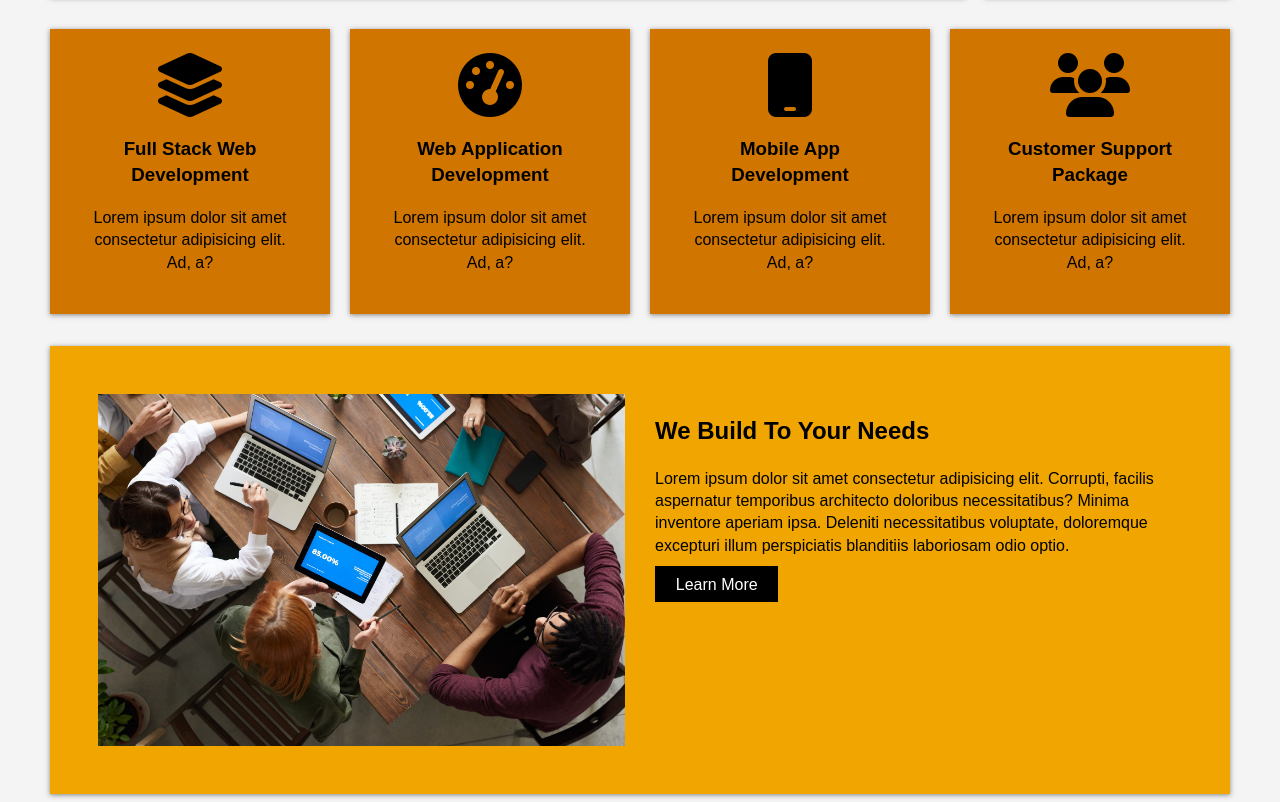
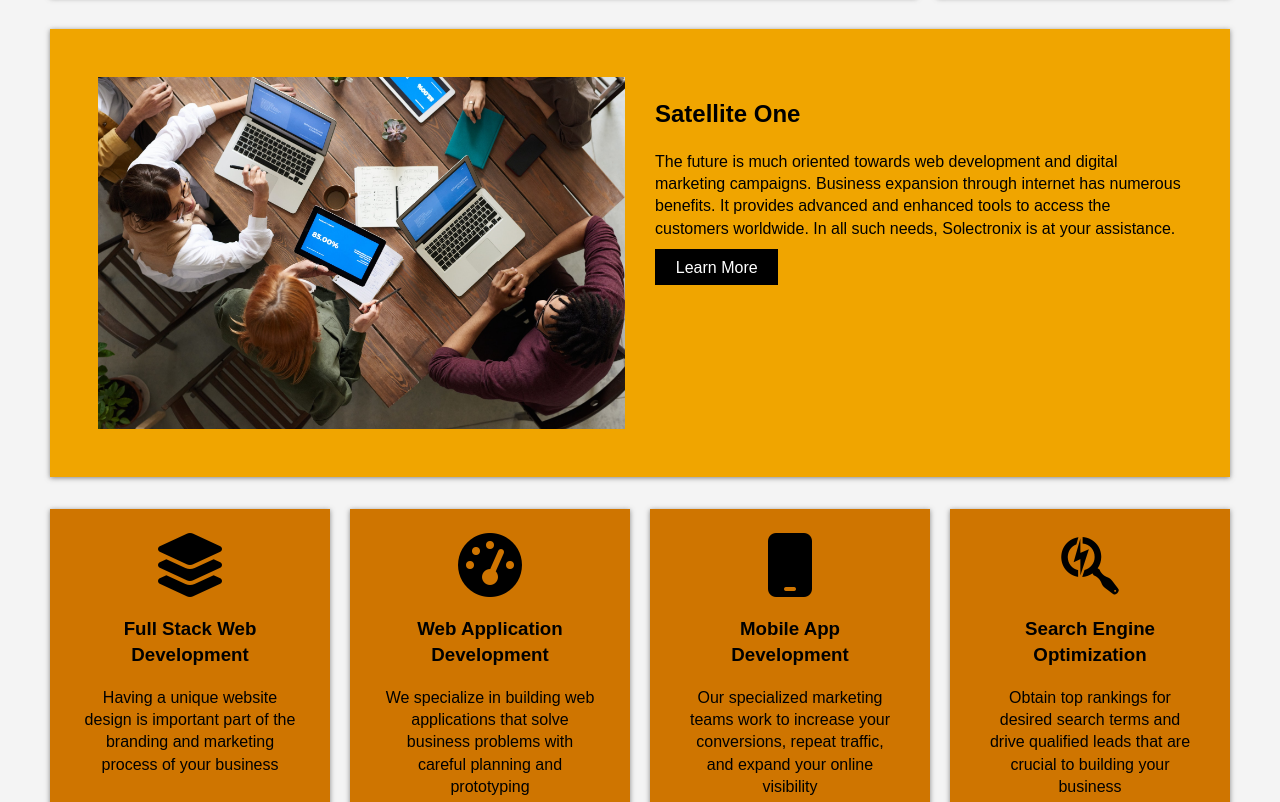
Before and after one commit to robertparkala/Satellite-One-Web-Development-Grid-Page, a plain HTML site: page index.html in a window 1280 px wide. Shown: the part 748-1550 px from the top of the page. Drawn offline with Linux system fonts and the light colour scheme.

Commit message:
updated page layout with additional info section

```diff
--- a/index.html
+++ b/index.html
@@ -16,7 +16,7 @@
       <nav class="main-nav">
         <ul>
           <li><a href="#">Home</a></li>
-          <li><a href="#">About</a></li>
+          <li><a href="#about">About</a></li>
           <li><a href="#services">Services</a></li>
           <li><a href="#">Contact</a></li>
         </ul>
@@ -25,10 +25,11 @@
       <!-- Top Container (Showcase, Top Box A and B) -->
       <section class="top-container">
         <header class="showcase">
-          <h1>Satellite Web Development</h1>
+          <h1>Satellite One</h1>
+          <h1 class="sub-heading">Web Development</h1>
           <p>
-            Lorem ipsum dolor sit amet consectetur adipisicing elit. Error
-            nesciunt blanditiis dolorum facilis saepe voluptates.
+            We are a creative agency with a passion for design, development &
+            SEO.
           </p>
           <a href="#" class="btn">Read More</a>
         </header>
@@ -44,44 +45,72 @@
         </div>
       </section>
 
+      <!-- Info Section 1 -->
+      <section id="about" class="info">
+        <img src="img/pic1.jpg" alt="" />
+        <div>
+          <h2>Satellite One</h2>
+          <p>
+            The future is much oriented towards web development and digital
+            marketing campaigns. Business expansion through internet has
+            numerous benefits. It provides advanced and enhanced tools to access
+            the customers worldwide. In all such needs, Solectronix is at your
+            assistance.
+          </p>
+          <a href="#" class="btn">Learn More</a>
+        </div>
+      </section>
+
       <!-- Boxes Section -->
       <section id="services" class="boxes">
         <div class="box">
           <i class="fas fa-layer-group fa-4x"></i>
           <h3>Full Stack Web Development</h3>
-          <p>Lorem ipsum dolor sit amet consectetur adipisicing elit. Ad, a?</p>
+          <p>
+            Having a unique website design is important part of the branding and
+            marketing process of your business
+          </p>
         </div>
         <div class="box">
           <i class="fas fa-tachometer-alt fa-4x"></i>
           <h3>Web Application Development</h3>
-          <p>Lorem ipsum dolor sit amet consectetur adipisicing elit. Ad, a?</p>
+          <p>
+            We specialize in building web applications that solve business
+            problems with careful planning and prototyping
+          </p>
         </div>
         <div class="box">
           <i class="fas fa-mobile fa-4x"></i>
           <h3>Mobile App Development</h3>
-          <p>Lorem ipsum dolor sit amet consectetur adipisicing elit. Ad, a?</p>
+          <p>
+            Our specialized marketing teams work to increase your conversions,
+            repeat traffic, and expand your online visibility
+          </p>
         </div>
         <div class="box">
-          <i class="fas fa-users fa-4x"></i>
-          <h3>Customer Support Package</h3>
-          <p>Lorem ipsum dolor sit amet consectetur adipisicing elit. Ad, a?</p>
+          <i class="fab fa-searchengin fa-4x"></i>
+          <h3>Search Engine Optimization</h3>
+          <p>
+            Obtain top rankings for desired search terms and drive qualified
+            leads that are crucial to building your business
+          </p>
         </div>
       </section>
 
-      <!-- Info Section -->
+      <!-- Info Section 2 -->
       <section class="info">
-        <img src="img/pic1.jpg" alt="" />
         <div>
           <h2>We Build To Your Needs</h2>
           <p>
-            Lorem ipsum dolor sit amet consectetur adipisicing elit. Corrupti,
-            facilis aspernatur temporibus architecto doloribus necessitatibus?
-            Minima inventore aperiam ipsa. Deleniti necessitatibus voluptate,
-            doloremque excepturi illum perspiciatis blanditiis laboriosam odio
-            optio.
+            Understanding our clients and their business is how we create such
+            great websites, marketing plans and web applications. We provide our
+            clients with the technical expertise necessary to bring their
+            digital products to market. Our team of developers, designers, and
+            usability experts help turn our clients' ideas into reality.
           </p>
           <a href="#" class="btn">Learn More</a>
         </div>
+        <img src="img/pic2.jpg" alt="" />
       </section>
 
       <!-- Portfolio -->
```
